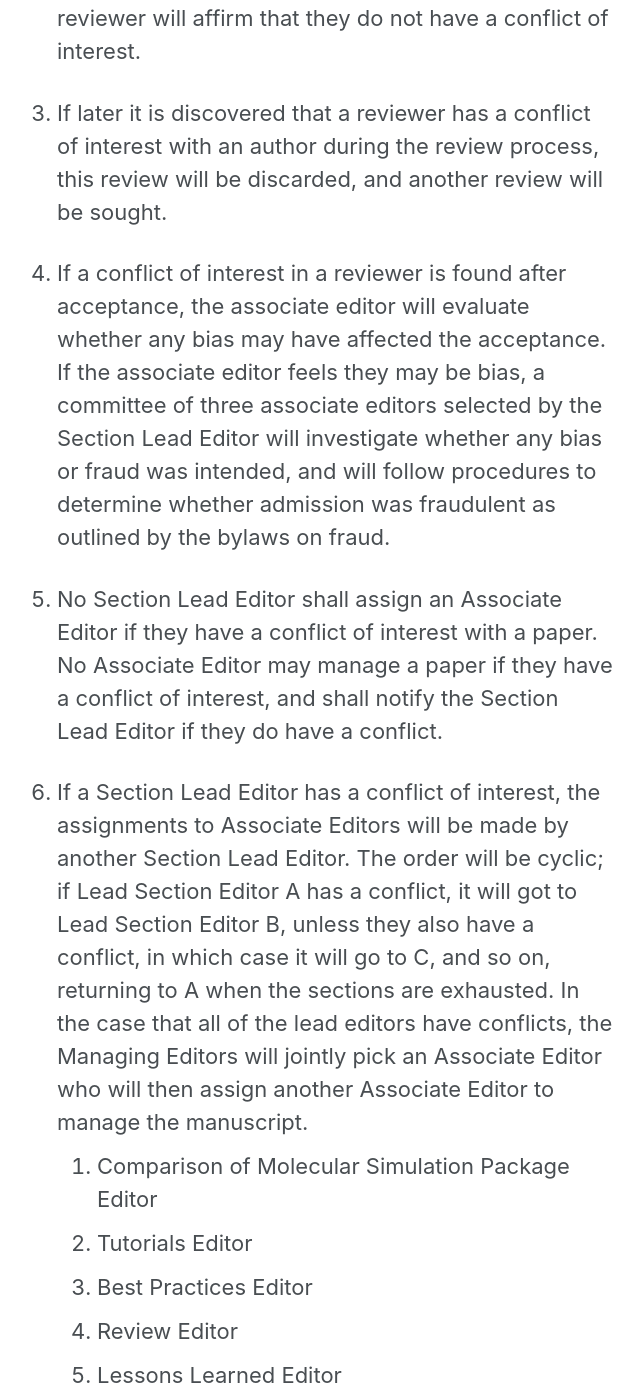
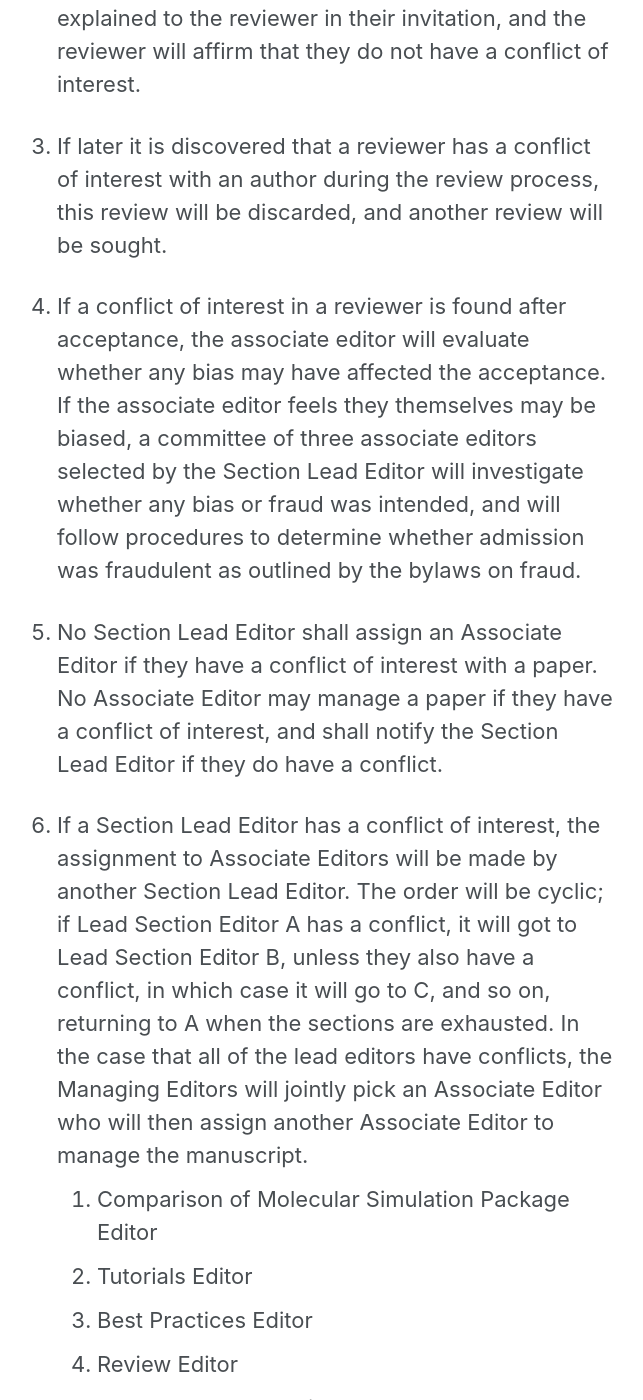
Before and after one commit to livecomsjournal/livecomsjournal.github.io, a Jekyll site: the page built from _editorial_policies/01_bylaws.md, in a window 1280 px wide and 1400 px high, scrolled down 4199 px. Shown: the whole window, without its empty margins (345-988 px from the left). Built offline with Jekyll 4.4.1, drawn with Linux system fonts in a browser that asks for light colours; some of the changed text lies outside the part shown.

Commit message:
Clarification and grammar fixes from comments.
A number of grammar and clarification fixes being checked directly into the bylaws branch.

```diff
--- a/_editorial_policies/01_bylaws.md
+++ b/_editorial_policies/01_bylaws.md
@@ -77,7 +77,7 @@
 
    1. If later it is discovered that a reviewer has a conflict of interest with an author during the review process, this review will be discarded, and another review will be sought.
 
-   1. If a conflict of interest in a reviewer is found after acceptance, the associate editor will evaluate whether any bias may have affected the acceptance. If the associate editor feels they may be bias, a committee of three associate editors selected by the Section Lead Editor will investigate whether any bias or fraud was intended, and will follow procedures to determine whether admission was fraudulent as outlined by the bylaws on fraud.
+   1. If a conflict of interest in a reviewer is found after acceptance, the associate editor will evaluate whether any bias may have affected the acceptance. If the associate editor feels they themselves may be biased, a committee of three associate editors selected by the Section Lead Editor will investigate whether any bias or fraud was intended, and will follow procedures to determine whether admission was fraudulent as outlined by the bylaws on fraud.
 
    1. No Section Lead Editor shall assign an Associate Editor if they
 have a conflict of interest with a paper. No Associate Editor may
@@ -85,7 +85,7 @@
 the Section Lead Editor if they do have a conflict.
 
    1. If a Section Lead Editor has a conflict of interest, the
-assignments to Associate Editors will be made by another Section Lead
+assignment to Associate Editors will be made by another Section Lead
 Editor.  The order will be cyclic; if Lead Section Editor A has a
 conflict, it will got to Lead Section Editor B, unless they also have
 a conflict, in which case it will go to C, and so on, returning to A
```
Also changed, not shown: other parts of _editorial_policies/01_bylaws.md (+11 -11 lines).
